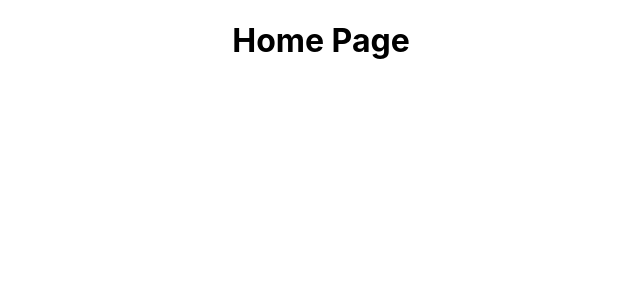
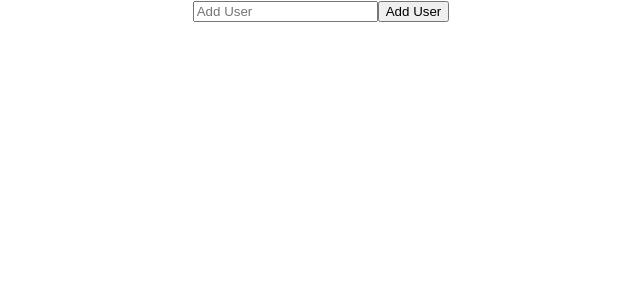
Before and after one commit to shivkumarprajapat/redux-toolkit-tutorials, a React (Create React App) app: page / in a window 1280 px wide. Shown: the top 300 px of the page, without its empty margins (319-959 px from the left). Built offline with nearby package versions, Linux system fonts and the light colour scheme.

Commit message:
useSelector,useDispatch form submit  show Data

```diff
--- a/src/App.js
+++ b/src/App.js
@@ -8,7 +8,7 @@ const App = () => {
       <Switch>
         <Route path='/' component={Home} />
       </Switch>
-      </Router>
+    </Router>
   )
 }
 
--- a/src/pages/Home.js
+++ b/src/pages/Home.js
@@ -1,11 +1,24 @@
-import React from 'react'
-import { useSelector } from 'react-redux'
+import React, { useRef } from 'react'
+import { useSelector, useDispatch } from 'react-redux'
+import { addUser } from '../store/reducers/usersReducer';
 
 export default function Home() {
-    const state = useSelector((state)=>state.users);
+    const state = useSelector((state) => state.users);
+    console.log(state.users);
+    const dispatch = useDispatch();
+    const inputRef = useRef('');
+    const storeUser = (e) => {
+        e.preventDefault();
+        console.log(inputRef.current.value);
+        dispatch(addUser(inputRef.current.value));
+        inputRef.current.value = '';
+    }
+    return (
 
-    console.log(state)
-    return <h1>Home Page</h1>
+        <form onSubmit={storeUser}>
+            <input type="text" name='' placeholder='Add User' ref={inputRef} />
+            <input type="submit" value='Add User' />
+        </form>
 
-
+    )
 }
--- a/src/store/index.js
+++ b/src/store/index.js
@@ -3,7 +3,7 @@ import usersReducer from './reducers/usersReducer';
 
 export default configureStore({
     reducer: {
-        users:usersReducer,
+        users: usersReducer,
 
     },
     middleware: [...getDefaultMiddleware()]
--- a/src/store/reducers/usersReducer.js
+++ b/src/store/reducers/usersReducer.js
@@ -8,6 +8,13 @@ const usersReducer = createSlice({
             { id: 2, name: "Mahesh" },
         ],
     },
+    reducers: {
+        addUser: (state, action) => {
+            console.log(action);
+            state.users = [...state.users, action.payload]
+        }
+    }
 });
 
+export const { addUser } = usersReducer.actions;
 export default usersReducer.reducer;
```
